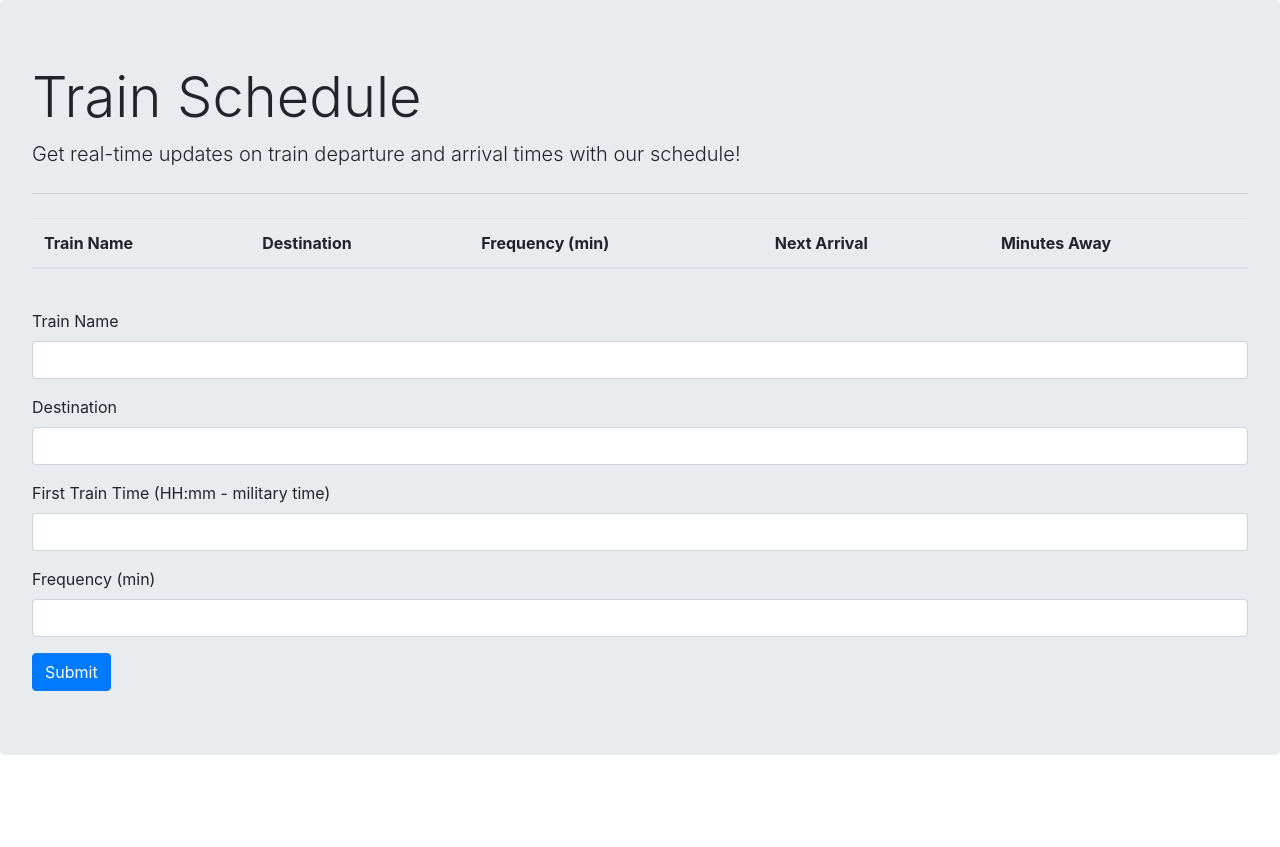
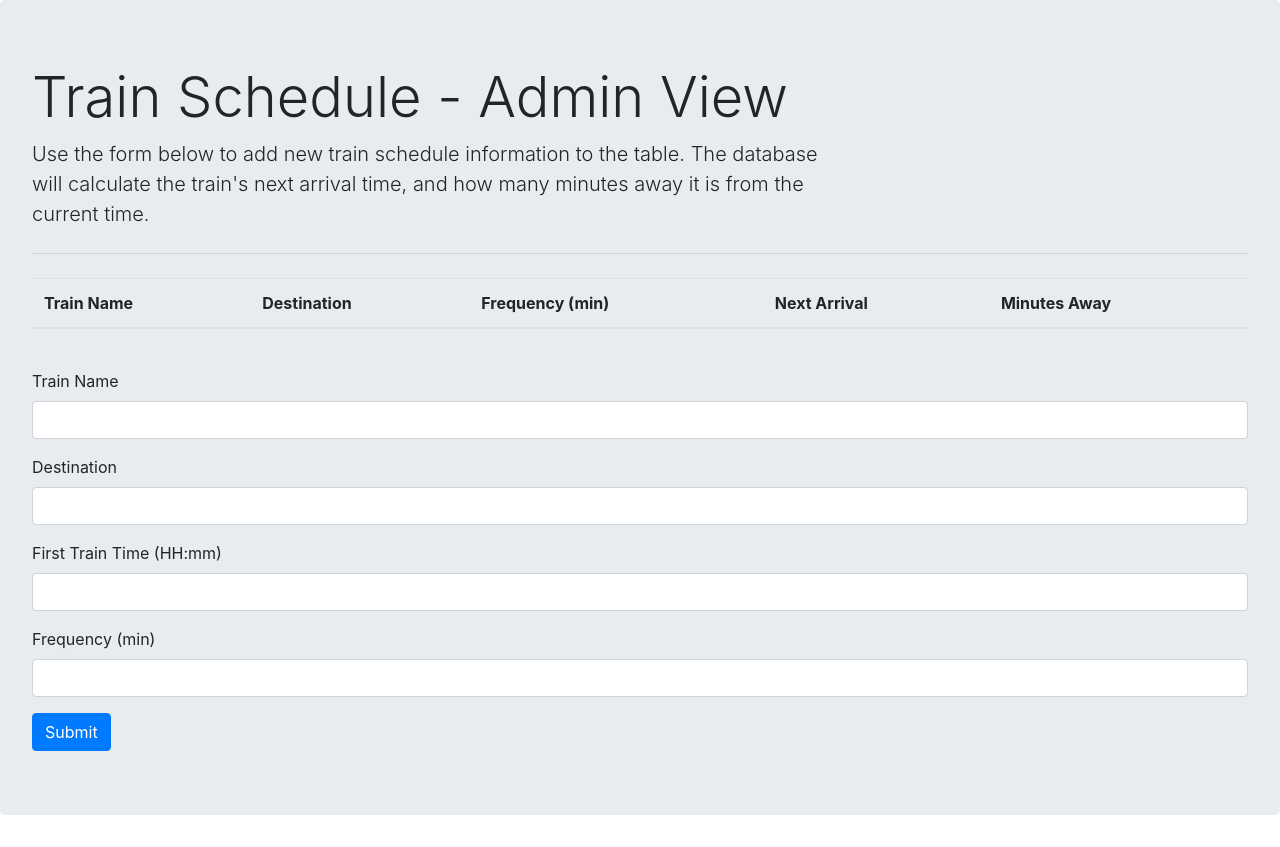
Before and after one commit to rlacon/train-time, a plain HTML site: page index.html in a window 1280 px wide. Before the commit the page ends 800 px from the top, so only its background shows below. Drawn offline with nearby package versions, Linux system fonts and the light colour scheme; no server answers.

Commit message:
Cleaned up code and copy

```diff
--- a/assets/css/style.css
+++ b/assets/css/style.css
@@ -0,0 +1,8 @@
+.lead {
+    width: 800px;
+}
+
+@media screen and (max-width: 820px) {
+    .lead {
+        width: 98%;
+  }
--- a/index.html
+++ b/index.html
@@ -27,8 +27,8 @@
 
 <body>
     <div class="jumbotron">
-        <h1 class="display-4">Train Schedule</h1>
-        <p class="lead">Get real-time updates on train departure and arrival times with our schedule!</p>
+        <h1 class="display-4">Train Schedule - Admin View</h1>
+        <p class="lead">Use the form below to add new train schedule information to the table. The database will calculate the train's next arrival time, and how many minutes away it is from the current time.</p>
         <hr class="my-4">
         <table class="table" id="train-table">
             <thead>
@@ -56,7 +56,7 @@
                 <input type="text" class="form-control" id="destinationInput">
             </div>
             <div class="form-group">
-                <label for="timeInput">First Train Time (HH:mm - military time)</label>
+                <label for="timeInput">First Train Time (HH:mm)</label>
                 <input type="text" class="form-control" id="timeInput">
             </div>
             <div class="form-group">
```
Also changed, not shown: assets/javascript/app.js (+9 -5 lines).
